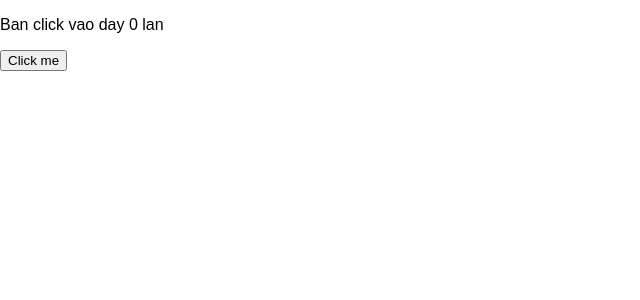
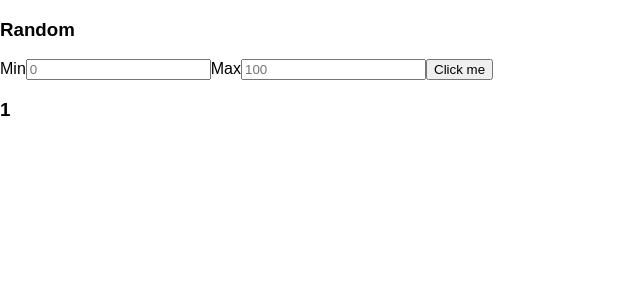
Before and after one commit to Duchieuctk41/small-project, a React (Create React App) app: page / in a window 1280 px wide. Shown: the top 300 px of the page, without its empty margins (0-640 px from the left). Built offline with nearby package versions, Linux system fonts and the light colour scheme.

Commit message:
[1.0.0] add react hook.

```diff
--- a/src/App.js
+++ b/src/App.js
@@ -1,7 +1,6 @@
 import React, { Component } from 'react';
 import Aux from './hoc/Aux';
-import TrafficLight from './container/TrafficLight/TrafficLight';
-import TestHook from './Components/TestHook/TestHook';
+import Random from './Components/Random/Random';
 
 import classes from './App.css';
 
@@ -9,7 +8,7 @@ class App extends Component {
   render() {
     return (
       <Aux className={classes.App}>
-        <TestHook />
+       <Random />
       </Aux>
     );
   }
--- a/src/Components/Random/Random.js
+++ b/src/Components/Random/Random.js
@@ -1,41 +1,39 @@
-import React, { Component } from 'react';
+import React, { useState } from 'react';
 import Input from './Input/Input';
 import Result from './Result/Result';
 
-class Random extends Component {
+function Random() {
+    const [min, setMin] = useState(0);
+    const [max, setMax] = useState(100);
+    const [result, setResult] = useState(1);
+    const clickHandler = (min, max) => {
+        let result1 = Math.floor(min + (Math.random()) * (max-min));
+        console.log(result1);
+        setResult(result1);
+        console.log(min);
+        console.log(result);
 
-    state = {
-        min: 1,
-        max: 100,
-        result: 1
     }
 
-    clickHandler(min, max) {
-        let result = Math.floor(min + (Math.random()) * (max-min));
-        console.log(result);
-        this.setState({result: result});
-    };
-
-    handleClick = () => {
+    const handleClick = () => {
         console.log('this is:', this);
       }
 
-    render () {
+
         return (
             <div>
                 <h3>Random</h3>
                 <label>Min</label>
-                <Input reference={this.state.min} />
+                <Input reference={min} />
                 <label>Max</label>
-                <Input reference={this.state.max} />
+                <Input reference={max} />
                 <button
-                    onClick={() => this.clickHandler(this.state.min, this.state.max)}>
+                    onClick={() => clickHandler(min, max)}>
                         Click me
                 </button>
-                <Result>{this.state.result}</Result>
+                <Result>{result}</Result>
             </div>
         );
-    }
 }
 
 export default Random;
```
